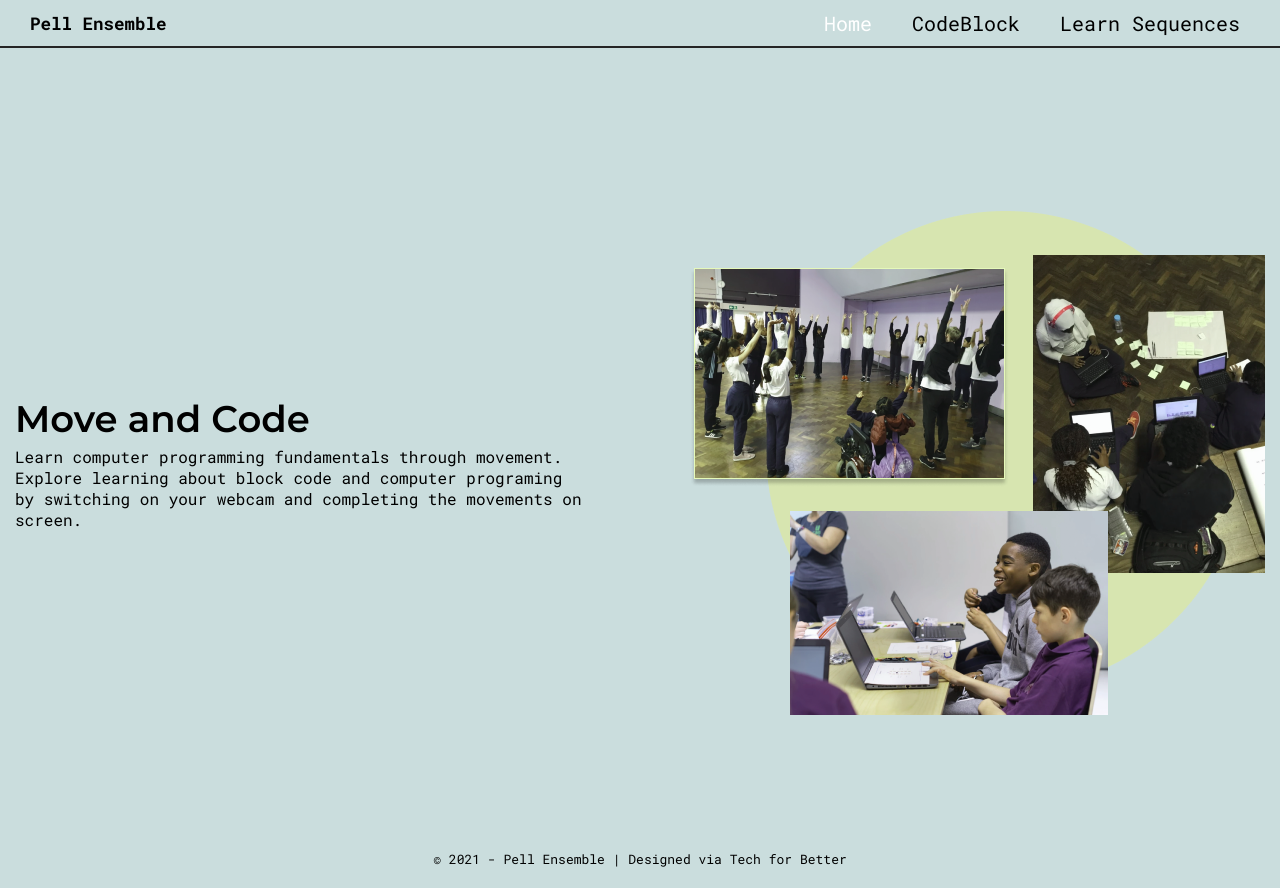
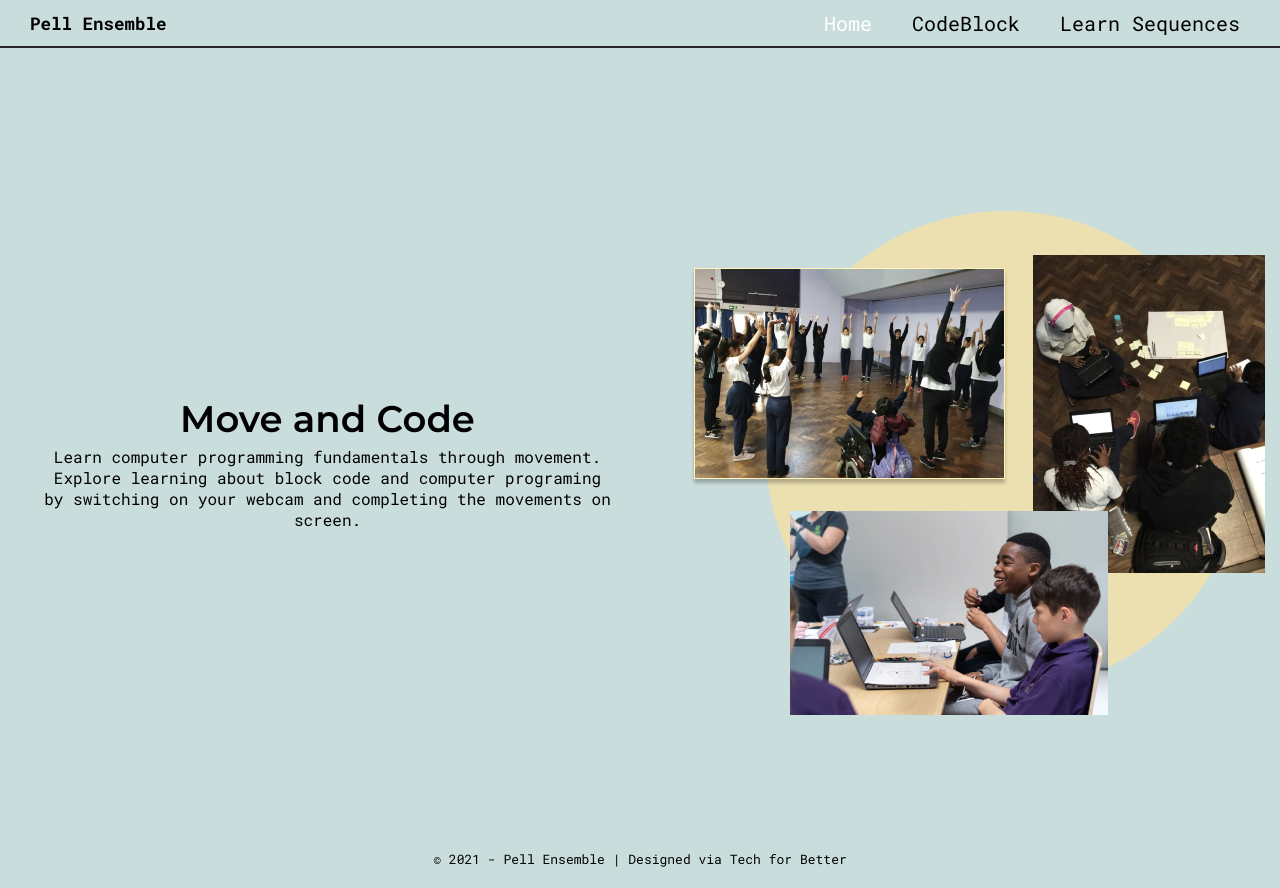
Before and after one commit to tech-for-better/Pell-Ensemble-MM, a React (Create React App) app: page / in a window 1280 px wide. Built offline with nearby package versions, Linux system fonts and the light colour scheme; a web font is replaced by a local one.

Commit message:
filtering has removed

```diff
--- a/src/components/Footer.js
+++ b/src/components/Footer.js
@@ -2,10 +2,6 @@ import React from "react";
 import styled from "styled-components";
 
 const FooterStyle = styled.div`
-<<<<<<< HEAD
-  /* padding-top: 25rem; */
-=======
->>>>>>> main
   .footer-container {
     display: flex;
     gap: 3rem;
--- a/src/pages/Home.js
+++ b/src/pages/Home.js
@@ -10,6 +10,9 @@ const HomeStyles = styled.div`
   p {
     font-size: 1.6rem;
   }
+  .text {
+    text-align: center;
+  }
   .container1 {
     margin-top: 50px;
     display: flex;
@@ -21,8 +24,6 @@ const HomeStyles = styled.div`
   }
   .circle {
     margin-left: 4%;
-    filter: hue-rotate(24deg);
-    opacity: 96%;
   }
   @media only screen and (max-width: 768px) {
     * {
@@ -48,7 +49,7 @@ export default function Home() {
     <div>
       <HomeStyles>
         <div className="container1">
-          <div>
+          <div class="text">
             <h1>Move and Code</h1>
             <p>
               Learn computer programming fundamentals through movement.
```
